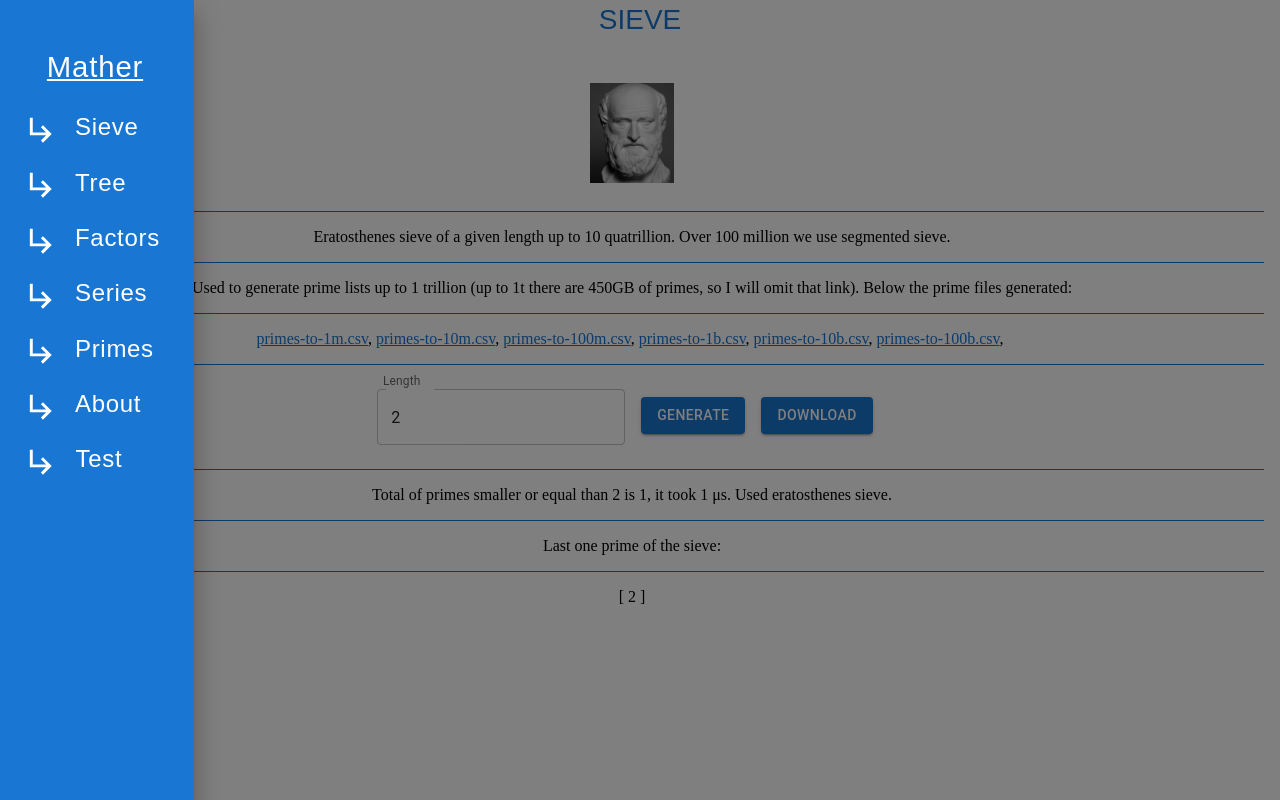
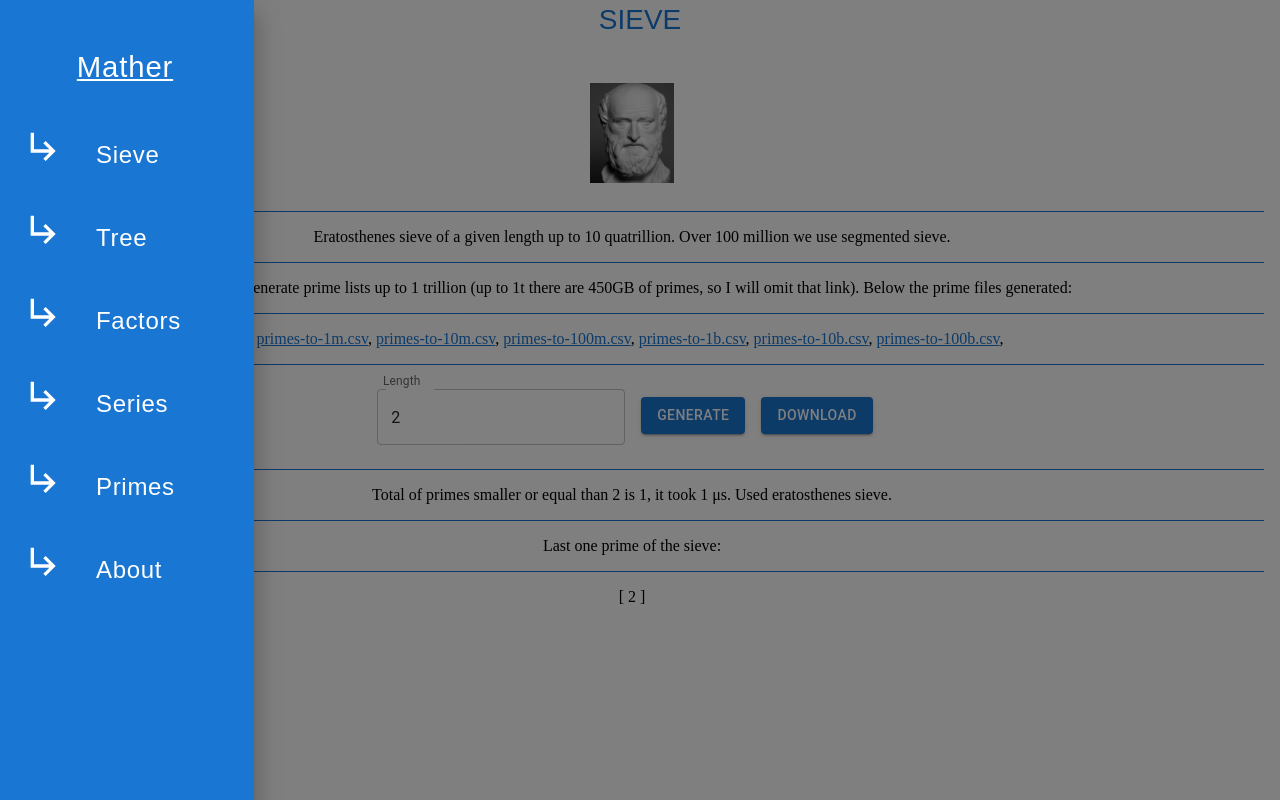
Before and after one commit to JorgeMartinezPizarro/mathist, a Next.js app: page /sieve in a window 1280 px wide. Both pictures are taken after a click on the button 40 px from the left and 26 px from the top of the page. Built offline with nearby package versions, Linux system fonts and the light colour scheme.

Commit message:
update next

```diff
--- /dev/null
+++ b/src/app/[slug]/ClientPage.tsx
@@ -0,0 +1,99 @@
+'use client'
+
+import { useState } from 'react';
+
+import {
+  Box,
+  List,
+  ListItem,
+  ListItemButton,
+  ListItemIcon,
+  Drawer,
+  Button
+} from '@mui/material';
+
+import {
+  SubdirectoryArrowRight,
+  Menu
+} from '@mui/icons-material';
+
+import Link from 'next/link';
+
+export default function ClientPage({
+  currentElement,
+  elements,
+}: any) {
+
+  const [open, setOpen] = useState(false);
+
+  const toggleDrawer = (newOpen: boolean) => () => {
+    setOpen(newOpen);
+  };
+
+  return (
+    <>
+      <div className="header">
+        <Button
+          className="drawer"
+          variant="contained"
+          onClick={toggleDrawer(true)}
+        >
+          <Menu />
+        </Button>
+
+        <span className="title">
+          {currentElement.name}
+        </span>
+      </div>
+
+      <Drawer
+        open={open}
+        onClose={toggleDrawer(false)}
+      >
+        <Box
+          role="presentation"
+          onClick={toggleDrawer(false)}
+        >
+          <Button
+            onClick={toggleDrawer(false)}
+            className="subtitle"
+          >
+            Mather
+          </Button>
+
+          <List>
+            {elements.map((element: any) => (
+              <ListItem
+                key={element.name}
+                disablePadding
+              >
+                <Link
+                  href={"/" + element.name}
+                  style={{
+                    width: "100%",
+                    textDecoration: "none"
+                  }}
+                >
+                  <ListItemButton>
+                    <ListItemIcon>
+                      <SubdirectoryArrowRight className="icon" />
+                    </ListItemIcon>
+
+                    <Button className="item">
+                      <span>{element.name}</span>
+                    </Button>
+
+                  </ListItemButton>
+                </Link>
+              </ListItem>
+            ))}
+          </List>
+        </Box>
+      </Drawer>
+
+      <div className="main">
+        {currentElement.component}
+      </div>
+    </>
+  );
+}
--- a/src/app/[slug]/page.tsx
+++ b/src/app/[slug]/page.tsx
@@ -1,73 +1,42 @@
-'use client'
+import { notFound } from "next/navigation";
 
-import { useState } from 'react';
-import { Box, List, ListItem, ListItemButton, ListItemIcon, Drawer, Button } from '@mui/material';
-import { redirect } from "next/navigation";
-import { SubdirectoryArrowRight, Menu } from '@mui/icons-material';
+import ClientPage from "./ClientPage";
 
 import About from "@/app/components/About";
 import PrimeFactorization from "@/app/components/PrimeFactorization";
 import PithagoreanTree from "@/app/components/PithagoreanTree";
 import SerieDifferences from "@/app/components/SerieDifferences";
 import EratosthenesSieve from "@/app/components/EratosthenesSieve";
-import RandomPrimes from '@/app/components/RandomPrimes';
-import Test from '@/app/components/Test';
-import { notFound } from 'next/navigation'
+import RandomPrimes from "@/app/components/RandomPrimes";
+import Test from "@/app/components/Test";
 
+export default async function Page({
+  params,
+}: {
+  params: Promise<{ slug: string }>;
+}) {
 
-const Page = ({ params }: { params: { slug: string } }) => {
+  const { slug } = await params;
 
   const elements = [
-    {name: "sieve", component: <EratosthenesSieve/>},
-    {name: "tree", component: <PithagoreanTree/>},
-    {name: "factors", component: <PrimeFactorization/>},
-    {name: "series", component: <SerieDifferences/>},
-    {name: "primes", component: <RandomPrimes/>},
-    {name: "about", component: <About/>},
-    {name: "test", component: <Test/>},
-  ]
+    { name: "sieve", component: <EratosthenesSieve /> },
+    { name: "tree", component: <PithagoreanTree /> },
+    { name: "factors", component: <PrimeFactorization /> },
+    { name: "series", component: <SerieDifferences /> },
+    { name: "primes", component: <RandomPrimes /> },
+    { name: "about", component: <About /> },
+  ];
 
-  if (!elements.map(el => el.name).includes(params.slug)) {
-    notFound()
+  const currentElement = elements.find(el => el.name === slug);
+
+  if (!currentElement) {
+    notFound();
   }
 
-  const currentElement = elements.find(el => el.name === params.slug)
-
-  const [open, setOpen] = useState(false);
-
-  const toggleDrawer = (newOpen: boolean) => () => {
-    setOpen(newOpen);
-  };
-
-  return <>
-    <div className="header">
-      <Button className="drawer" variant="contained" onClick={toggleDrawer(true)}><Menu/></Button>
-      <span className="title">{currentElement?.name}</span>
-    </div>
-    <Drawer open={open} onClose={toggleDrawer(false)}>
-      <Box role="presentation" onClick={toggleDrawer(false)}>
-        <Button onClick={toggleDrawer(false)} className="subtitle">Mather</Button>
-        <List>
-          {elements.map((element) => (
-            <ListItem key={element.name} disablePadding>
-              <ListItemButton onClick={(e) => {e.stopPropagation(); redirect("/" + element.name)}}>
-                <ListItemIcon>
-                  <a href={element.name}>
-                    <SubdirectoryArrowRight className="icon"/>
-                    <Button className="item" ><span>{element.name}</span></Button>
-                  </a>
-                </ListItemIcon>
-
-              </ListItemButton>
-            </ListItem>
-          ))}
-        </List>
-      </Box>
-    </Drawer>
-    <div className="main">
-      {currentElement?.component}
-    </div>
-  </>
+  return (
+    <ClientPage
+      currentElement={currentElement}
+      elements={elements}
+    />
+  );
 }
-
-export default Page;
--- a/src/app/globals.css
+++ b/src/app/globals.css
@@ -109,7 +109,7 @@ button, button:disabled {
 .MuiDrawer-root .MuiDrawer-paper {
   padding-top: 25px;
   padding-right: 4px;
-  width: 190px;
+  width: 250px;
   overflow-x: hidden;
   background: #1976d2;
 }
@@ -138,15 +138,8 @@ a {
   max-width: calc(100% - 48px);
 }
 .icon {
-  font-family: Arial;
   color: white;
-  font-size: 13pt;
-  display: inline-block!important;
-  width: 35px!important;
-  height: 35px!important;
-  padding: 0!important;
-  margin: 0!important;
-
+  font-size: 40px !important;
 }
 
 .item {
@@ -157,7 +150,6 @@ a {
   text-decoration: none!important;
   display: inline-block!important;
   height: 35px!important;
-  margin-top: -35px !important;
 }
 
 .title {
```
Also changed, not shown: package.json (+8 -8 lines), 2 other files (tests, documents, lock files or other folders).
